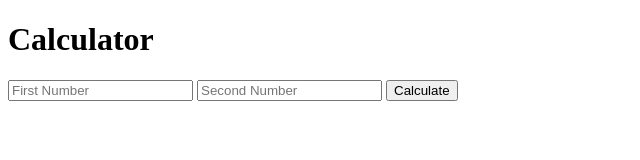
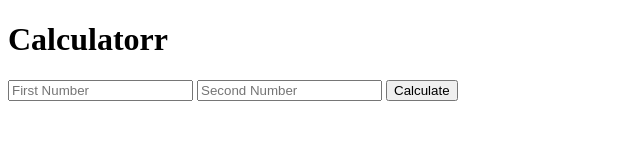
Before and after one commit to binnykurisinkal/ShapeAi_Binny_Vincent_2, a website: page index.html in a window 1280 px wide. Shown: the full height of the page, 0-640 px from the left. Drawn offline with Linux system fonts and the light colour scheme.

Commit message:
Update index.html

```diff
--- a/index.html
+++ b/index.html
@@ -5,7 +5,7 @@
     <title>Calculator</title>
   </head>
   <body>
-    <h1>Calculator</h1>
+    <h1>Calculatorr</h1>
     <form action="/" method="post">
       <input type="text" name="num1" placeholder="First Number">
       <input type="text" name="num2" placeholder="Second Number">
```
